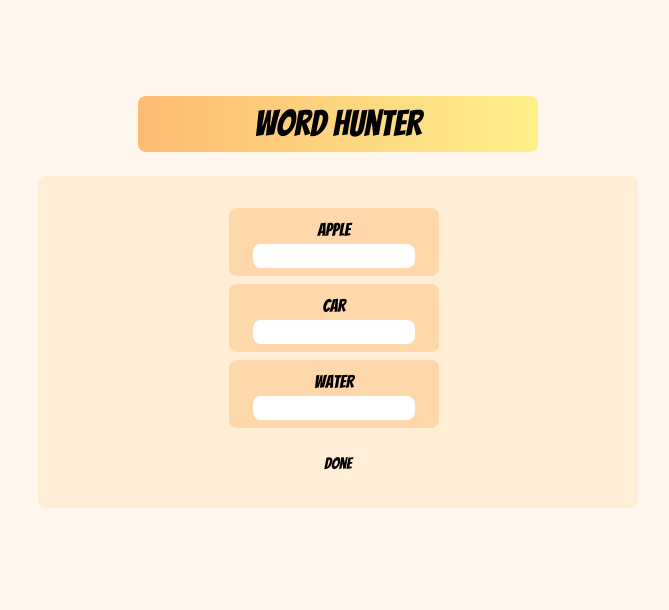
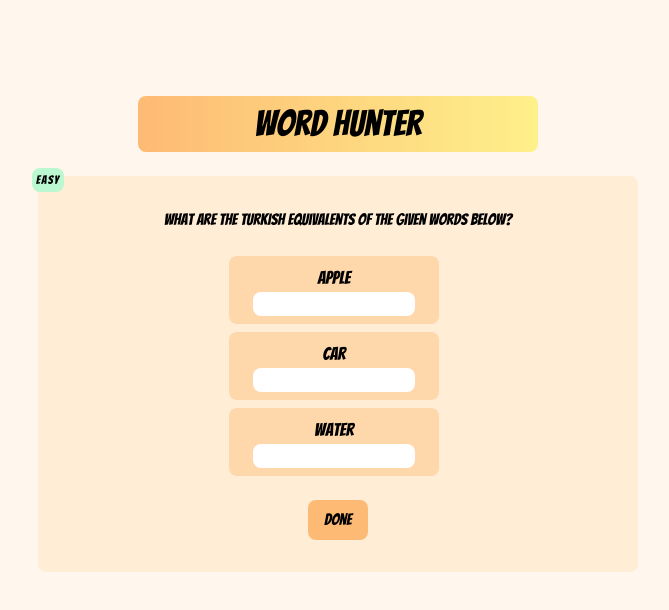
Before and after one commit to kaanmetep/word-hunter-app, a React (Vite) app: page / in a window 1280 px wide. Both pictures are taken after a click on the button "Start Playing". Shown: the top 610 px of the page, without its empty margins (302-971 px from the left). Built offline with nearby package versions, Linux system fonts and the light colour scheme.

Commit message:
style and design changes

```diff
--- a/index.html
+++ b/index.html
@@ -8,6 +8,7 @@
       href="https://fonts.googleapis.com/css2?family=Bangers&display=swap"
       rel="stylesheet"
     />
+
     <meta name="viewport" content="width=device-width, initial-scale=1.0" />
     <title>Word Hunter</title>
   </head>
--- a/src/components/Answers.jsx
+++ b/src/components/Answers.jsx
@@ -3,13 +3,21 @@ function Answers({ answered, tempQuiz, index }) {
     <div>
       <ul className="flex flex-col justify-between item-center h-48">
         {answered.map((a, i) => (
-          <li
-            className={`${a === true ? "text-green-600" : "text-red-600"} `}
-            key={i}
-          >
-            {a === true
-              ? "True"
-              : `Correct Answer:${tempQuiz[index].answers[i]}`}
+          <li key={i}>
+            {a === true ? (
+              <div className="flex gap-1 text-green-600 text-base">
+                <p>✔</p>
+                <p>True</p>
+              </div>
+            ) : (
+              <div className="flex gap-1 text-xs items-center justify-start">
+                <span>❌</span>
+                <p className="text-red-400">
+                  Correct Answer:
+                  <span className="ml-1 text-red-600 bg-red-200 py-1 px-2 rounded-lg">{`${tempQuiz[index].answers[i]}`}</span>
+                </p>
+              </div>
+            )}
           </li>
         ))}
       </ul>
--- a/src/components/App.jsx
+++ b/src/components/App.jsx
@@ -8,6 +8,7 @@ import QuizMain from "./QuizMain";
 import Questions from "./Questions";
 import Answers from "./Answers";
 import FinishScreen from "./FinishScreen";
+import DifficultyTag from "./DifficultyTag";
 const tempQuiz = [
   {
     id: 0,
@@ -58,7 +59,9 @@ function reducer(state, action) {
       let points = state.points;
       let tempAnswers = [];
       tempQuiz[state.index].answers.forEach((answer, i) => {
-        if (answer === action.payload[i]) {
+        if (
+          answer.toLocaleLowerCase() === action.payload[i].toLocaleLowerCase()
+        ) {
           points++;
           tempAnswers[i] = true;
         } else {
@@ -109,7 +112,7 @@ function App() {
   return (
     <div className="w-5/6 mx-auto mt-24 max-w-[600px]">
       <Header />
-      <div className="bg-orange-100 flex flex-col items-center justify-center gap-6 rounded-lg p-8 mx-auto mt-6">
+      <div className="bg-orange-100 flex flex-col items-center justify-center gap-6 rounded-lg p-8 mx-auto mt-6 relative">
         {status === "loading" && <Loading />}
         {status === "error" && <Error />}
         {status === "ready" && (
@@ -119,7 +122,11 @@ function App() {
         )}
         {status === "active" && (
           <>
-            <div className="flex gap-2">
+            <DifficultyTag diffi={diffi} />
+            <p className="text-xs md:text-base">
+              What are the Turkish equivalents of the given words below?{" "}
+            </p>
+            <div className="flex gap-2 text-xs md:text-base">
               <QuizMain>
                 <Questions
                   tempQuiz={tempQuiz}
@@ -151,6 +158,7 @@ function App() {
                 doneClicked.current = true;
               }}
               disabled={doneClicked.current}
+              className="bg-orange-300 py-2 px-4 rounded-lg hover:bg-orange-400 transition-all delay-50 disabed:bg-gray-300"
             >
               Done
             </button>
@@ -161,11 +169,12 @@ function App() {
             dispatch={dispatch}
             points={points}
             tempQuiz={tempQuiz}
+            diffi={diffi}
           />
         )}
       </div>
       {showAnswers && (
-        <>
+        <div className="flex justify-end">
           <button
             onClick={() => {
               dispatch({ type: "onNext" });
@@ -176,10 +185,11 @@ function App() {
               });
               doneClicked.current = false;
             }}
+            className="bg-gradient-to-r from-orange-300 to-yellow-300 py-2 px-6 rounded-lg mt-3 hover:bg-gradient-to-l transition-all"
           >
             {index + 1 === tempQuiz.length ? "Finish" : "Next"}
           </button>
-        </>
+        </div>
       )}
     </div>
   );
--- a/src/components/Difficulty.jsx
+++ b/src/components/Difficulty.jsx
@@ -1,4 +1,5 @@
-const radioStyle = "accent-orange-300 w-4 h-4 cursor-pointer border-orange-200";
+const radioStyle =
+  "accent-orange-500 w-4 h-4 cursor-pointer border-orange-200  inline-flex";
 function Difficulty({ diffi, dispatch }) {
   return (
     <div className="flex flex-row gap-6 justify-center">
--- /dev/null
+++ b/src/components/DifficultyTag.jsx
@@ -0,0 +1,17 @@
+function DifficultyTag({ diffi }) {
+  return (
+    <p
+      className={`${
+        diffi === "easy"
+          ? "bg-green-200"
+          : diffi === "medium"
+          ? "bg-red-200"
+          : "bg-red-500"
+      } absolute left-[-6px] top-[-8px] py-1 px-1 text-xs rounded-lg tracking-widest`}
+    >
+      {diffi}
+    </p>
+  );
+}
+
+export default DifficultyTag;
--- a/src/components/FinishScreen.jsx
+++ b/src/components/FinishScreen.jsx
@@ -1,12 +1,13 @@
-function FinishScreen({ points, tempQuiz, dispatch }) {
+function FinishScreen({ points, tempQuiz, dispatch, diffi }) {
   return (
-    <div className="text-center">
-      <p>Game is over.</p>
-      <p>
-        You did {points}/{tempQuiz.flatMap((el) => el.words).length}
+    <div className="text-center flex flex-col gap-3">
+      <p className="text-sm">Game is over.</p>
+      <p className="text-lg">
+        You did {points}/{tempQuiz.flatMap((el) => el.words).length} in {diffi}{" "}
+        mode!
       </p>
       <button
-        className="bg-orange-300 py-2 px-4 rounded-lg"
+        className="bg-orange-300 py-2 px-8 rounded-lg hover:bg-orange-400 transition-all delay-50"
         onClick={() => dispatch({ type: "onAgain" })}
       >
         Play Again
--- a/src/components/Question.jsx
+++ b/src/components/Question.jsx
@@ -22,7 +22,7 @@ function Word({ word, name, value, onChange, answers, i }) {
   return (
     <div className="flex items-center gap-3">
       <div className="bg-orange-200 py-2 px-6 rounded-lg text-center">
-        <p className="text-lg">{word}</p>
+        <p className="text-sm md:text-lg">{word}</p>
         <p>
           <input
             type="text"
--- a/src/components/StartScreen.jsx
+++ b/src/components/StartScreen.jsx
@@ -1,8 +1,8 @@
 function StartScreen({ children, dispatch }) {
   return (
     <div className="flex flex-col gap-6">
-      <p className="text-center text-l max-w-[450px]">
-        This game contains 4 levels, and 5 words for every level. You have to
+      <p className="text-center text-base md:text-lg max-w-[500px] font-monospace">
+        This game contains 4 levels, and 3 words for every level. You have to
         answer all the questions before the time runs out. You can select the
         difficulty of the game you want to play.
       </p>
--- a/tailwind.config.js
+++ b/tailwind.config.js
@@ -5,6 +5,7 @@ export default {
     extend: {},
     fontFamily: {
       sans: "Bangers,monospace",
+      monospace: "monospace",
     },
   },
   plugins: [],
```
